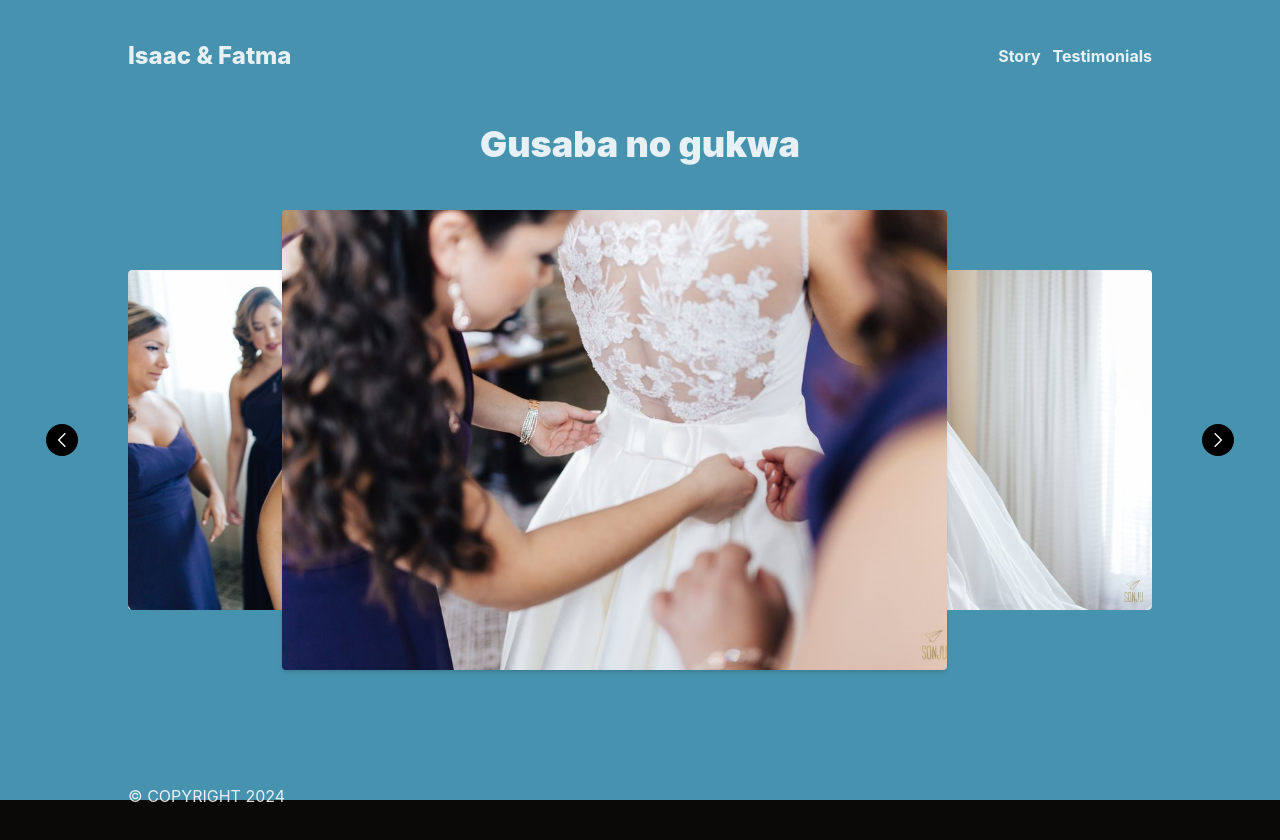
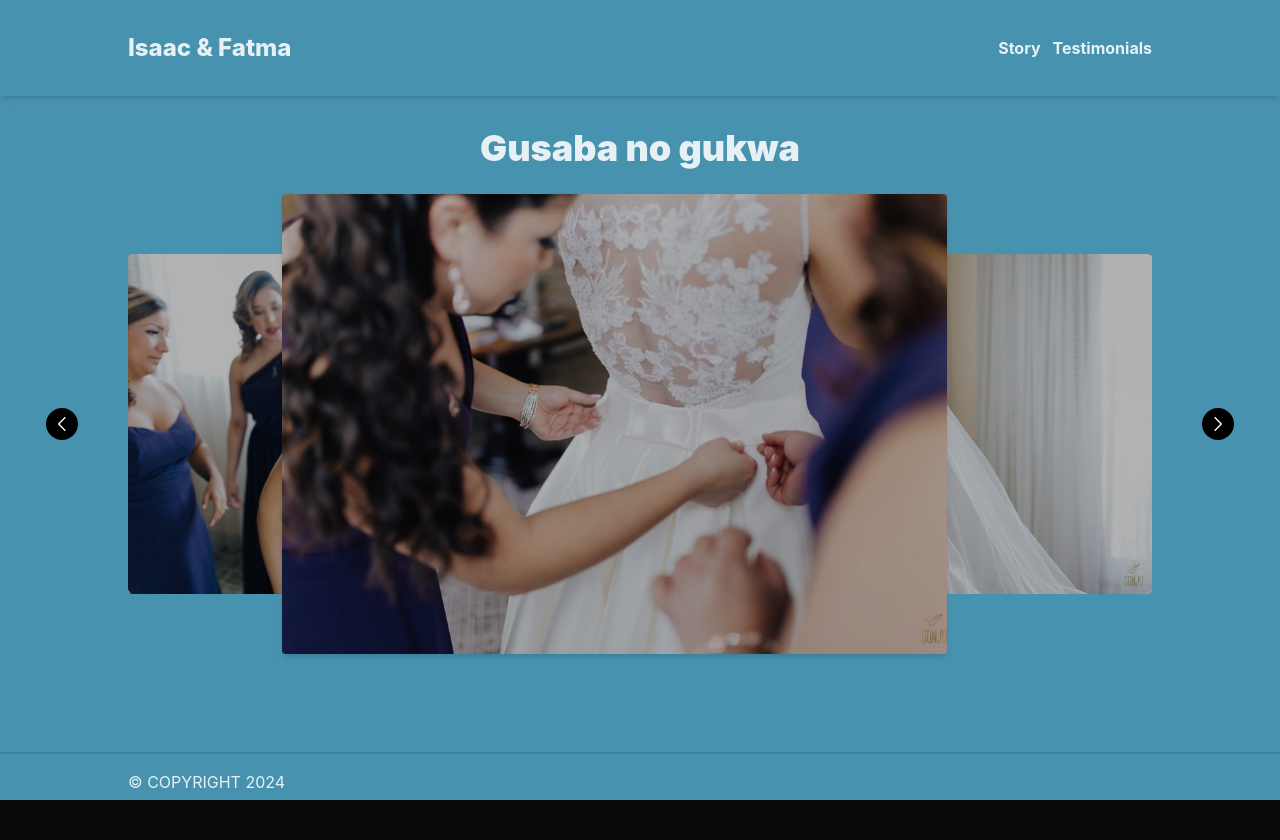
Before and after one commit to GarrixA/wedding_app, a React (Vite) app: page / in a window 1280 px wide. Shown: the top 840 px of the page. Built offline with nearby package versions, Linux system fonts and the light colour scheme.

Commit message:
Testimonial page and ablub 1 details

```diff
--- a/src/components/Elements/Home.jsx
+++ b/src/components/Elements/Home.jsx
@@ -2,9 +2,8 @@ import React, { useState } from "react";
 import { Link } from "react-router-dom";
 import wedding_data from "../Mock";
 import { motion, AnimatePresence } from "framer-motion";
-import { slideVariants } from "../Mock/variants";
+import { slideVariants, titleVariants } from "../Mock/variants";
 import { handleNext, handlePrev } from "../Mock/handlers";
-import { titleVariants } from "../Mock/variants";
 import { GrNext, GrPrevious } from "react-icons/gr";
 
 const Home = () => {
@@ -34,7 +33,7 @@ const Home = () => {
 						key={
 							currentAlbum.album1 || currentAlbum.album2 || currentAlbum.album3
 						}
-						className="font-black sm:text-4xl absolute text-center sm:w-full sm:top-1 text-xl z-50 sm:bg-transparent -top-10 flex items-center justify-center bg-blue-500 px-4 py-2 rounded mt-[85%] sm:mt-0"
+						className="font-black sm:text-4xl absolute text-center sm:w-full sm:top-8 text-xl z-50 sm:z-10 sm:bg-transparent -top-10 flex items-center justify-center bg-blue-500 px-4 rounded mt-[85%] sm:mt-0"
 						variants={titleVariants}
 						initial="initial"
 						animate="animate"
@@ -54,7 +53,7 @@ const Home = () => {
 							exit="exit"
 							custom={direction}
 						>
-							<Link to={getAlbumRoute(currentIndex)}>
+							<Link to={getAlbumRoute(currentIndex)} className="relative">
 								<img
 									src={currentAlbum.image1}
 									alt={
@@ -64,6 +63,7 @@ const Home = () => {
 									}
 									className="w-full h-full object-cover border sm:border-none sm:mt-0 sm:rounded rounded-3xl"
 								/>
+								<div className="imageOverlay absolute inset-0 bg-black bg-opacity-30 flex items-center justify-center"></div>
 							</Link>
 						</motion.div>
 					</AnimatePresence>
@@ -87,6 +87,7 @@ const Home = () => {
 									}
 									className="w-full h-full object-cover border sm:border-none"
 								/>
+								<div className="imageOverlay absolute inset-0 bg-black bg-opacity-30 flex items-center justify-center"></div>
 							</Link>
 						</motion.div>
 					</AnimatePresence>
@@ -110,6 +111,7 @@ const Home = () => {
 									}
 									className="w-full h-full object-cover border sm:border-none sm:mt-0 rounded-3xl sm:rounded"
 								/>
+								<div className="imageOverlay absolute inset-0 bg-black bg-opacity-30 flex items-center justify-center"></div>
 							</Link>
 						</motion.div>
 					</AnimatePresence>
@@ -118,7 +120,7 @@ const Home = () => {
 					onClick={() =>
 						handlePrev(setCurrentIndex, setDirection, wedding_data)
 					}
-					className="prev absolute sm:-left-[8%] -left-[10%] top-1/2 transform -translate-y-1/2 bg-black text-white sm:p-2 p-1 rounded-full  z-50 "
+					className="prev absolute sm:-left-[8%] -left-[10%] top-1/2 transform -translate-y-1/2 bg-black text-white sm:p-2 p-1 rounded-full z-50"
 				>
 					<GrPrevious />
 				</button>
@@ -126,7 +128,7 @@ const Home = () => {
 					onClick={() =>
 						handleNext(setCurrentIndex, setDirection, wedding_data)
 					}
-					className="next absolute sm:-right-[8%] -right-[10%] top-1/2 transform -translate-y-1/2 bg-black text-white sm:p-2 p-1 rounded-full z-50 "
+					className="next absolute sm:-right-[8%] -right-[10%] top-1/2 transform -translate-y-1/2 bg-black text-white sm:p-2 p-1 rounded-full z-50"
 				>
 					<GrNext />
 				</button>
--- a/src/components/Elements/Testimonies.jsx
+++ b/src/components/Elements/Testimonies.jsx
@@ -3,8 +3,9 @@ import image from "../Images/Jacaranda-Country-club-wedding-photographer-florida
 const Testimonies = () => {
 	return (
 		<>
-			<div className="testimonies h-[83vh] flex justify-between mx-[10%]">
-				<div className="left_testimonial bg-red-500 rounded overflow-hidden flex-1">
+			<div className="testimonies h-[80vh] flex justify-between mx-[10%] py-8 sm:flex-row flex-col">
+				<div className="left_testimonial rounded overflow-hidden flex-1 relative">
+					<div className="port absolute w-full h-full bg-black opacity-30"></div>
 					<img src={image} alt="image" className="w-full object-cover h-full" />
 				</div>
 				<div className="right_testimonial flex-1 bg-white rounded-r overflow-hidden">
--- a/src/components/Reusable/Footer.jsx
+++ b/src/components/Reusable/Footer.jsx
@@ -1,8 +1,8 @@
 const Footer = () => {
 	return (
 		<>
-			<div className="footer mx-[10%] py-4 pb-10">
-				<h1>© COPYRIGHT 2024</h1>
+			<div className="footer py-4 pb-10 border-t-2 border-[#3F839C]">
+				<h1 className=" mx-[10%]">© COPYRIGHT 2024</h1>
 			</div>
 		</>
 	);
--- a/src/components/Reusable/Navbar.jsx
+++ b/src/components/Reusable/Navbar.jsx
@@ -5,7 +5,7 @@ import Testimonies from "../Elements/Testimonies";
 
 const Navbar = () => {
 	return (
-		<div className="main-nav flex items-center justify-between mx-[10%] py-10 z-20 w-full max-w-[80%]">
+		<div className="main-nav flex items-center justify-between py-8 z-20 w-full px-[10%] shadow-md">
 			<div className="owners">
 				<Link to={"/"}>
 					<motion.h1
```
